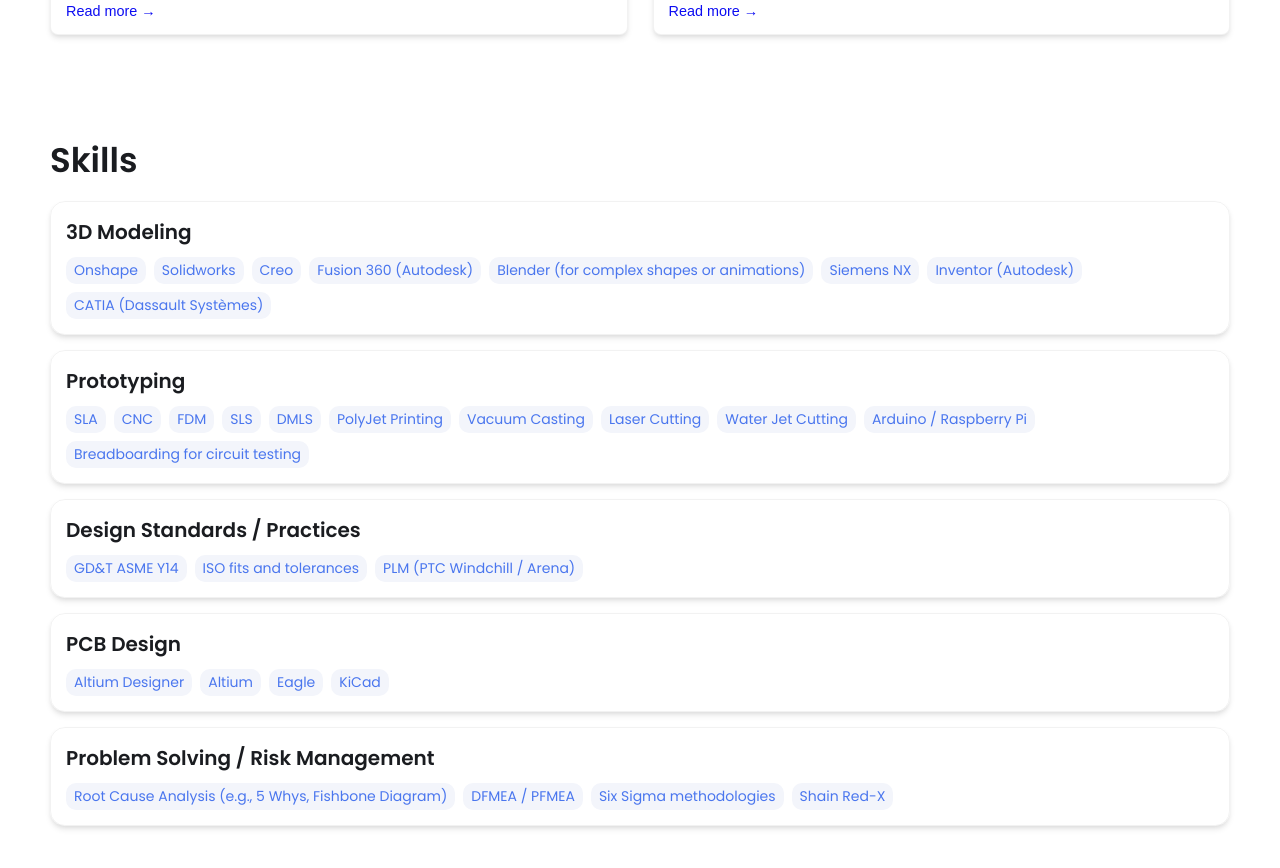
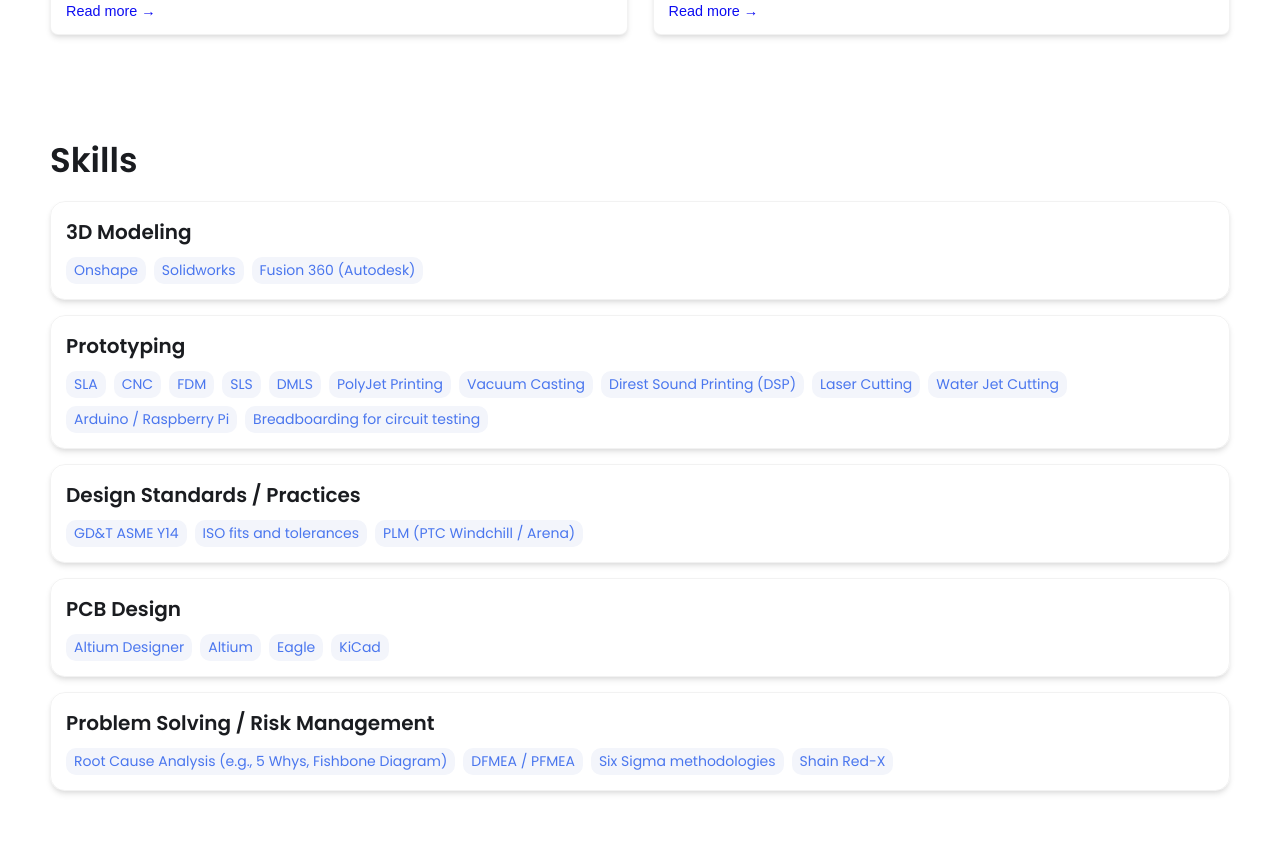
Before and after one commit to nholasek/nholasek.github.io, a Jekyll site: the page built from index.html, in a window 1280 px wide and 900 px high, scrolled down 1491 px. Shown: the top 868 px of the window. Built offline with Jekyll 4.4.1, drawn with Linux system fonts in a browser that asks for light colours.

Commit message:
addded from that allows for personal contact

```diff
--- a/_config.yml
+++ b/_config.yml
@@ -20,20 +20,20 @@ description: >- # dont remove this line. this will ignore all new lines until th
   Google search results) and in your feed.xml site description.
 
 # Place your profile image in /assets/images/profile-image/folder and edit the file name
-profile_image: ./assets/images/profile-image/avatar.jpeg
+profile_image: ./assets/images/profile-image/Face_Sunset.jpeg
 
 
 # Link your resume
 # You can place your resume in assets/resume/{resume file.pdf} or add external link such as pdf saved in google drive
-resume-url: https://drive.google.com/file/d/13Z3duVzh-gguPU5r03oJVEE6rV9rd3DS/view?usp=sharing
+resume-url: https://docs.google.com/document/d/16kLfSVc9PbHTXlQGAxA1jcYm5YuRGBrz5ufmkcs-v_Q/edit?tab=t.0#heading=h.kudb2xevsued
 
 
 # Set up external links - this will show up as small icons next to your name.
 
 external-links:    # input only your own url slug. The icons with missing entries will not appear.
-  linkedin: test    # https://www.linkedin.com/in/{your url slug}
-  github: leea12    # https://github.com/{your url slug}
-  stackoverflow: test      # https://stackoverflow.com/users/{your url slug}
+  linkedin: Nicolas Holasek    # https://www.linkedin.com/in/nicolas-holasek/
+  github: nholasek    # https://github.com/{your url slug}
+  stackoverflow:       # https://stackoverflow.com/users/{your url slug}
   medium:            # https://medium.com/@{your url slug}
   x-twitter:   # https://x.com/{your url slug}
   threads:            # https://threads.net/@{your url slug}
@@ -49,12 +49,7 @@ skills:
     tools:
     - Onshape
     - Solidworks
-    - Creo
     - Fusion 360 (Autodesk)
-    - Blender (for complex shapes or animations)
-    - Siemens NX
-    - Inventor (Autodesk)
-    - CATIA (Dassault Systèmes)
   - category: Prototyping
     tools:
     - SLA
@@ -64,6 +59,7 @@ skills:
     - DMLS
     - PolyJet Printing
     - Vacuum Casting
+    - Direst Sound Printing (DSP)
     - Laser Cutting
     - Water Jet Cutting
     - Arduino / Raspberry Pi
```
